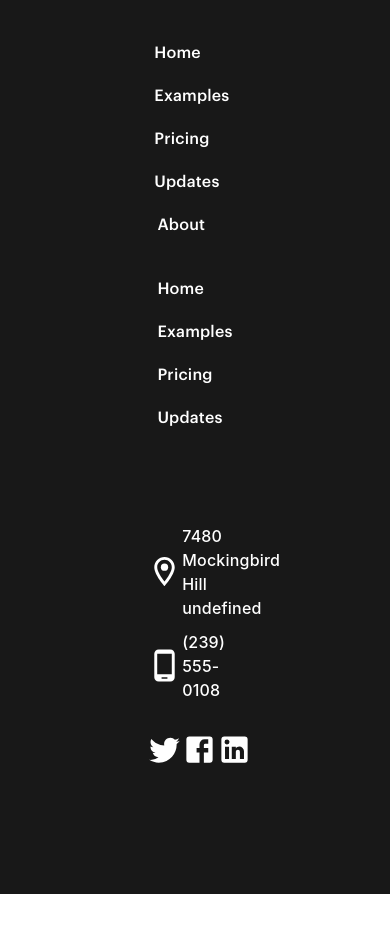
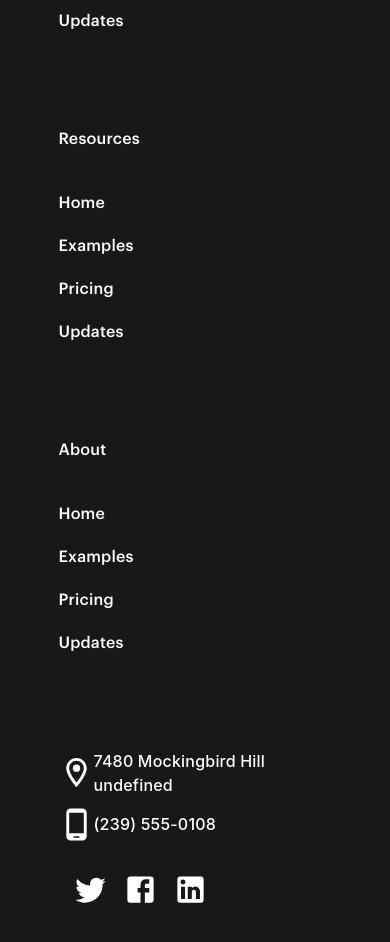
Before and after one commit to TheDa21crj/Landing-Page, a React (Create React App) app: page / in a window 390 px wide. Shown: the part 10540-11482 px from the top of the page. Before the commit the page ends 11434 px from the top, so only its background shows below. Built offline with nearby package versions, Linux system fonts and the light colour scheme.

Commit message:
footer made respo

```diff
--- a/src/Components/Css/Footer.css
+++ b/src/Components/Css/Footer.css
@@ -72,8 +72,16 @@
     .UlDiv,
     .FooterDiv {
         flex-direction: column;
+        justify-content: flex-start;
+        align-items: flex-start;
     }
     .UlDiv {
         margin-bottom: 75px;
     }
+    .ContactUsDiv {
+        width: 100%;
+    }
+    .listTitle {
+        margin-top: 75px;
+    }
 }
```
